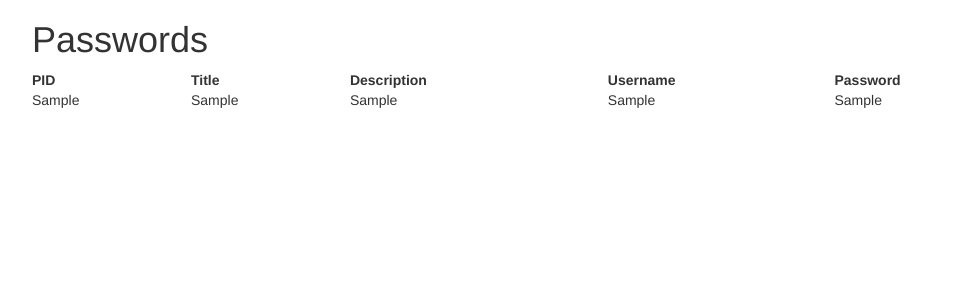
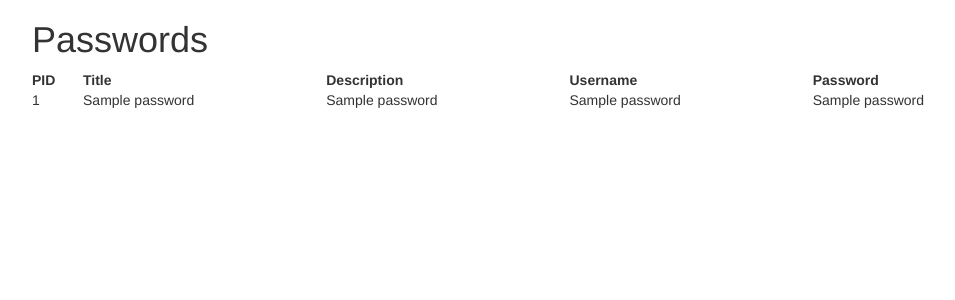
Before and after one commit to nijave/cse385-project1, a Flask app: template templates/passwords.html in a window 1280 px wide. Shown: the part 83-383 px from the top of the page, without its empty margins (96-1051 px from the left). Run offline with Flask 2, Linux system fonts and the light colour scheme; the template is opened without the code that fills it: most values are stand-ins (such as "Sample title", 1, 10 or a date in 2020); some libraries are stand-ins or nearby versions.

Commit message:
Didn't update groups template properly--fixed variable name

```diff
--- a/templates/passwords.html
+++ b/templates/passwords.html
@@ -10,7 +10,7 @@
 			<th>Username</th>
 			<th>Password</th>
 		</tr>
-	{% for g in group_list %}
+	{% for p in password_list %}
 	<tr>
 		<td>{{ p[0] }}</td>
 		<td>{{ p[1] }}</td>
```
